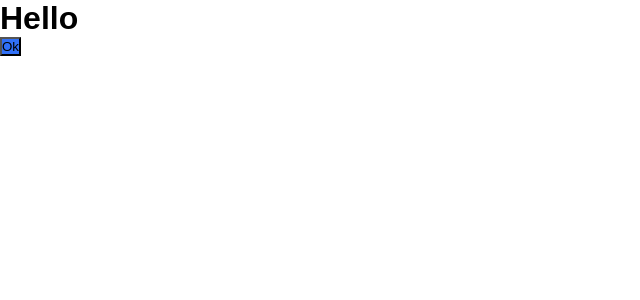
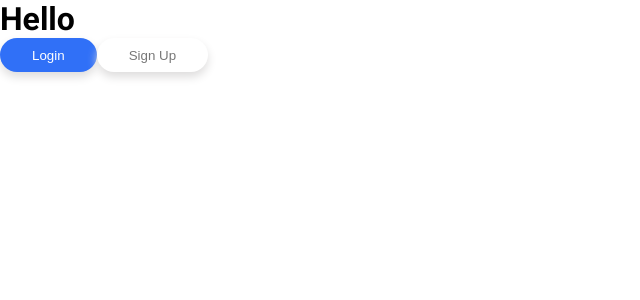
Before and after one commit to byandrev/xo-game-client, a React (Vite) app: page / in a window 1280 px wide. Shown: the top 300 px of the page, without its empty margins (0-640 px from the left). Built offline with nearby package versions, Linux system fonts and the light colour scheme.

Commit message:
create buttons components

```diff
--- a/index.html
+++ b/index.html
@@ -4,6 +4,9 @@
     <meta charset="UTF-8" />
     <link rel="icon" type="image/svg+xml" href="/vite.svg" />
     <meta name="viewport" content="width=device-width, initial-scale=1.0" />
+    <link rel="preconnect" href="https://fonts.googleapis.com" />
+    <link rel="preconnect" href="https://fonts.gstatic.com" crossorigin />
+    <link href="https://fonts.googleapis.com/css2?family=Roboto:wght@400;500;700&display=swap" rel="stylesheet" />
     <title>XO Game</title>
   </head>
   <body>
--- a/src/App.jsx
+++ b/src/App.jsx
@@ -1,4 +1,4 @@
-import { Button } from "./components/base/Buttons.js";
+import { Button, ButtonLight } from "./components/base/Buttons.js";
 import { ThemeProvider } from "styled-components";
 import { light } from "./theme";
 
@@ -6,7 +6,8 @@ function App() {
   return (
     <ThemeProvider theme={light}>
       <h1>Hello</h1>
-      <Button>Ok</Button>
+      <Button>Login</Button>
+      <ButtonLight>Sign Up</ButtonLight>
     </ThemeProvider>
   );
 }
--- a/src/components/base/Buttons.js
+++ b/src/components/base/Buttons.js
@@ -2,6 +2,18 @@ import styled from "styled-components";
 
 const Button = styled.button`
   background-color: ${(props) => props.theme.primary};
+  color: ${(props) => props.theme.textDark};
+  padding: 0.6rem 2rem;
+  border: none;
+  border-radius: ${(props) => props.theme.radius};
+  box-shadow: 0 5px 10px ${(props) => props.theme.shadow};
+  cursor: pointer;
+  font-weight: 500;
 `;
 
-export { Button };
+const ButtonLight = styled(Button)`
+  background-color: ${(props) => props.theme.bg};
+  color: ${(props) => props.theme.text};
+`;
+
+export { Button, ButtonLight };
--- a/src/index.css
+++ b/src/index.css
@@ -7,5 +7,5 @@
 }
 
 body {
-    font-family: sans-serif;
+    font-family: "Roboto", sans-serif;
 }
--- a/src/theme/index.js
+++ b/src/theme/index.js
@@ -1,13 +1,21 @@
+const base = {
+  radius: "30px"
+};
+
 const light = {
+  ...base,
+  bg: "#ffffff",
   primary: "#3070F7",
   primaryLight: "#4081F6",
   secondary: "#f67732",
   secondaryLight: "#f3b457",
   text: "#777777",
+  textDark: "#ffffff",
   shadow: "#DEDDDD"
 };
 
 const dark = {
+  ...base,
   primary: "#3070F7"
 };
 
```
